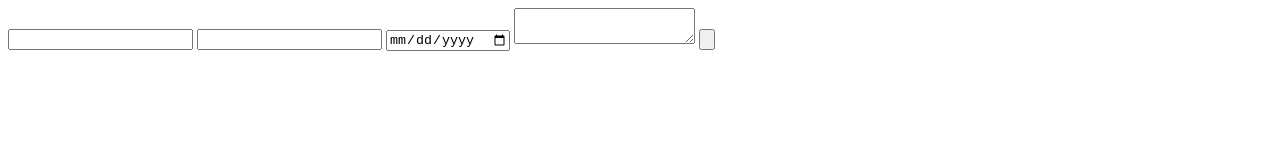
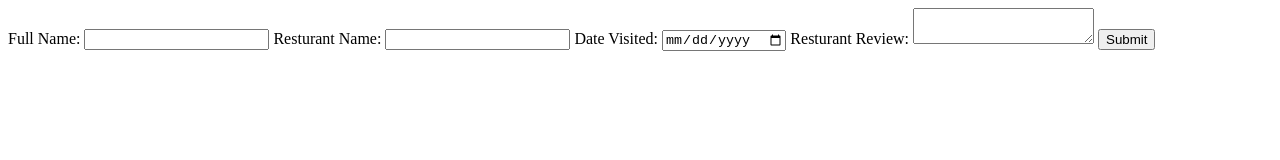
Before and after one commit to hoken92/js_Restaurant_Reviews, a plain HTML site: page index.html in a window 1280 px wide. Drawn offline with Linux system fonts and the light colour scheme.

Commit message:
labels for form

```diff
--- a/index.html
+++ b/index.html
@@ -10,11 +10,23 @@
   <body>
     <div>
       <form action="#">
-        <input type="text" name="" id="" />
-        <input type="text" name="" id="" />
-        <input type="date" name="" id="" />
-        <textarea name="" id=""></textarea>
-        <input type="submit" value="" />
+        <label for="name"
+          >Full Name:
+          <input type="text" name="name" id="name" />
+        </label>
+        <label for="restaurant-name"
+          >Resturant Name:
+          <input type="text" name="restaurant-name" id="restaurant-name"
+        /></label>
+        <label for="visit-date"
+          >Date Visited:
+          <input type="date" name="visit-date" id="visit-date" />
+        </label>
+        <label for="review-info"
+          >Resturant Review:
+          <textarea name="review-info" id="review-info"></textarea>
+        </label>
+        <input type="submit" value="Submit" />
       </form>
     </div>
     <div></div>
```
